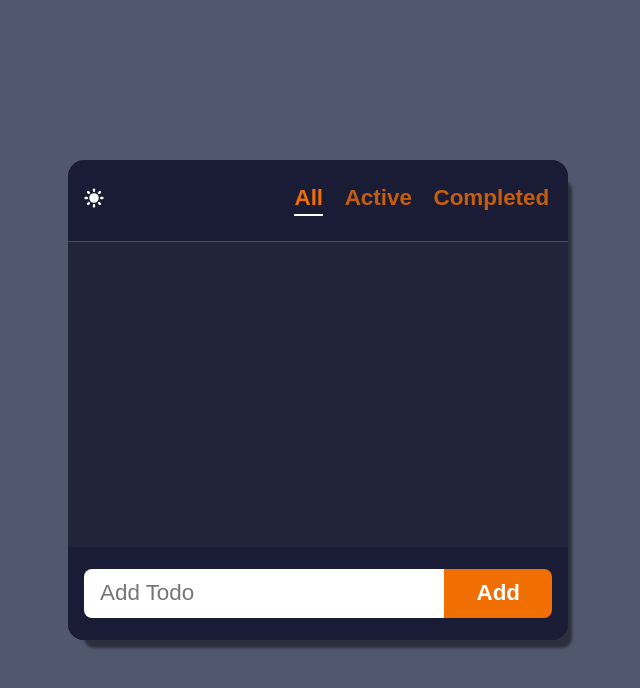
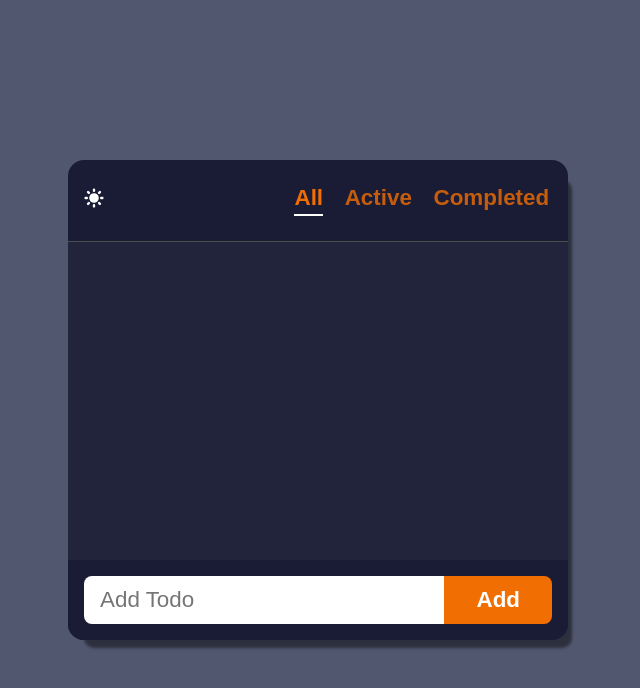
Before and after one commit to tjdwls5251/TodoWeb, a React (Create React App) app: page / in a window 1280 px wide. Shown: the top 688 px of the page, without its empty margins (322-962 px from the left). Built offline with nearby package versions, Linux system fonts and the light colour scheme.

Commit message:
third commit

```diff
--- a/src/component/AddTodo/AddTodo.module.css
+++ b/src/component/AddTodo/AddTodo.module.css
@@ -1,12 +1,12 @@
 .form{
     width:100%;
     display: flex;
-    padding: 1.4rem 1rem;
+    padding: 1rem;
     background-color: var(--color--bg-dark);
 }
 
 .input{
-    flex:1 0 auto;
+    flex:1 1 auto;
     font-size: 1.4rem;
     padding:0.7rem 1rem;
     border:none;
```
